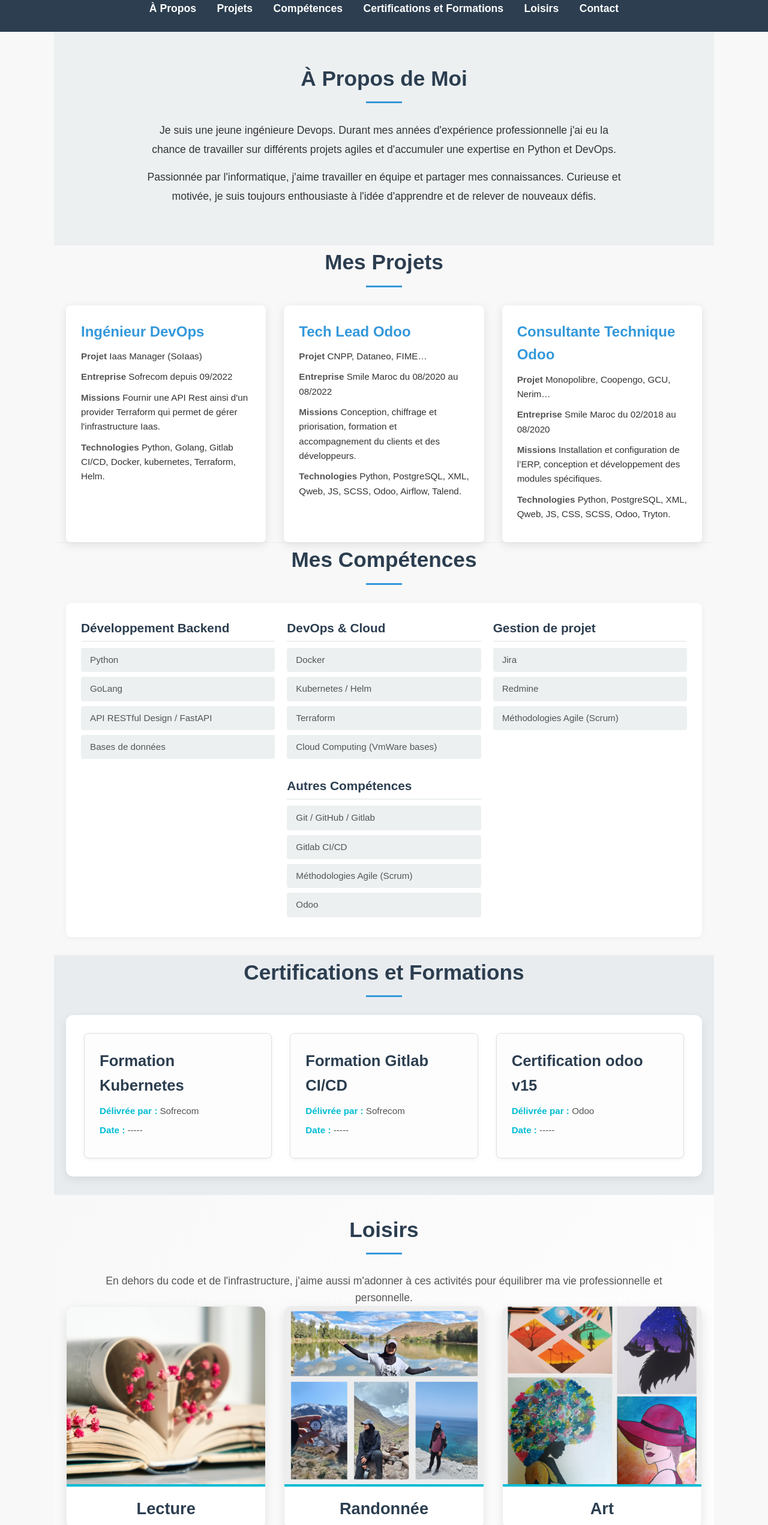
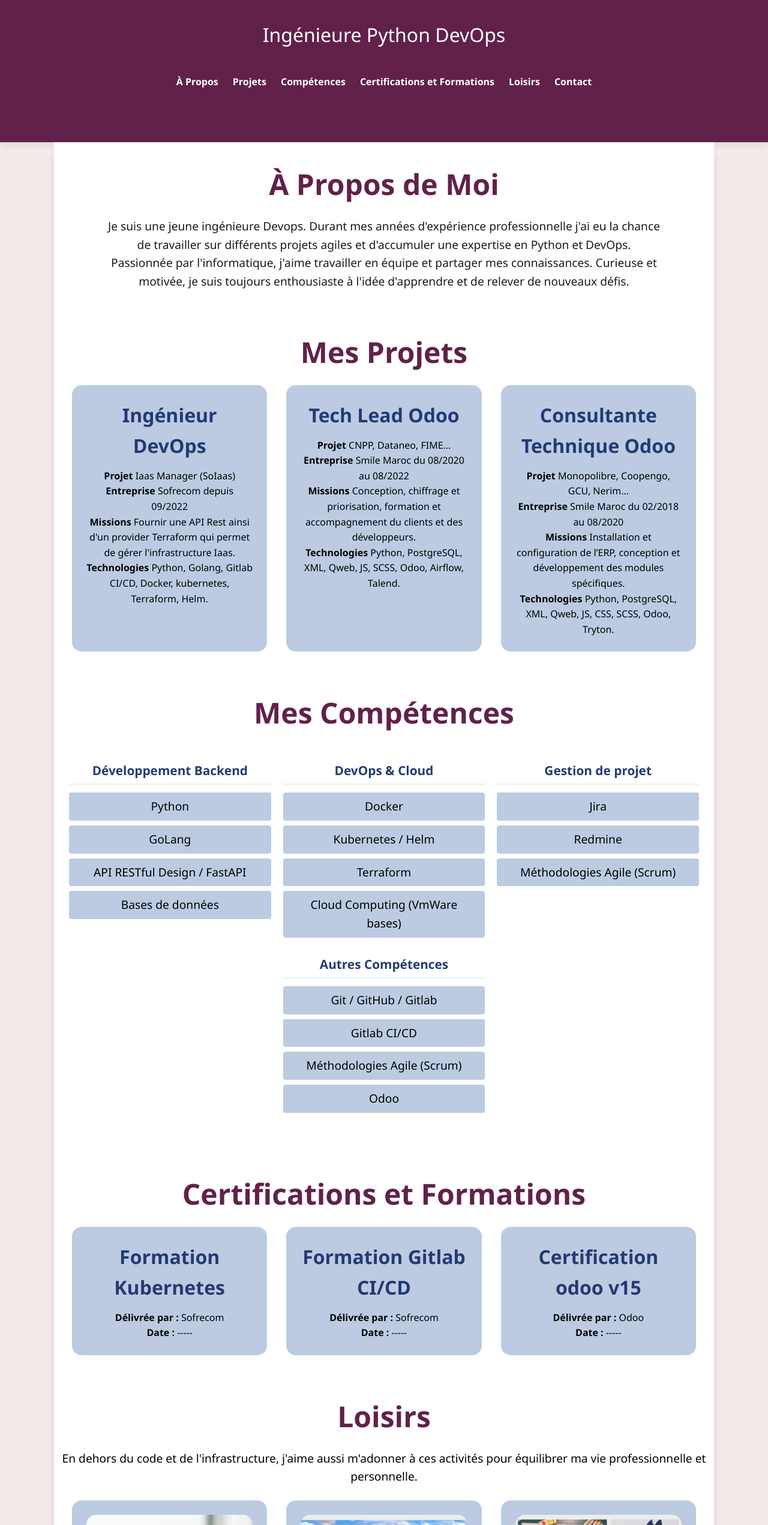
Before and after one commit to laiera/laila-erami.github.io, a plain HTML site: page index.html in a window 1280 px wide. Shown: the part 158-2700 px from the top of the page at 60% size. Drawn offline with Linux system fonts and the light colour scheme.

Commit message:
add colors to live

```diff
--- a/index.html
+++ b/index.html
@@ -27,8 +27,8 @@
     <main>
         <section id="apropos" class="container">
             <h2>À Propos de Moi</h2>
-            <p>Je suis une jeune ingénieure Devops. Durant mes années d'expérience professionnelle j'ai eu la chance de travailler sur différents projets agiles et d'accumuler une expertise en Python et DevOps.</p>
-            <p>Passionnée par l'informatique, j'aime travailler en équipe et partager mes connaissances. Curieuse et motivée, je suis toujours enthousiaste à l'idée d'apprendre et de relever de nouveaux défis.</p>
+            <p>Je suis une jeune ingénieure Devops. Durant mes années d'expérience professionnelle j'ai eu la chance de travailler sur différents projets agiles et d'accumuler une expertise en Python et DevOps.<br/>
+            Passionnée par l'informatique, j'aime travailler en équipe et partager mes connaissances. Curieuse et motivée, je suis toujours enthousiaste à l'idée d'apprendre et de relever de nouveaux défis.</p>
         </section>
         <section id="projets" class="container">
             <h2>Mes Projets</h2>
--- a/style.css
+++ b/style.css
@@ -1,4 +1,21 @@
-/* Réinitialisation de base */
+/* style.css */
+
+:root {
+    --color1: #61214a;
+    --color2: #F2EBE9;
+    --color3: #BCCBE2;
+    --color4: #243A73;
+    --default-font: 1.2rem;
+
+    --bg-color: var(--color2);
+    --primary: var(--color1);
+    --secondary: var(--color3);
+    --accent: var(--color4);
+    --text-dark: #1a1a1a;
+    --card-radius: 16px;
+    --shadow: 0 4px 12px rgba(0, 0, 0, 0.1);
+  }
+
   * {
     margin: 0;
     padding: 0;
@@ -6,133 +23,90 @@
   }
 
   body {
-    font-family: 'Arial', sans-serif;
+    font-family: 'Segoe UI', sans-serif;
+    background-color: var(--bg-color);
+    color: var(--text-dark);
+    text-align: center;
     line-height: 1.6;
-    color: #333;
-    background: #f8f8f8;
   }
 
   .container {
+    width: 90%;
     max-width: 1100px;
-    margin: 0 auto;
-    padding: 0 20px;
+    margin: auto;
+    padding: 2rem 0;
   }
 
-/* En-tête */
   header {
-    background: #2c3e50; /* Bleu foncé */
-    color: #fff;
-    padding: 1.5rem 0;
-    text-align: center;
+    background-color: var(--color1);
+    color: white;
+    padding: 3rem 0;
+    box-shadow: var(--shadow);
   }
 
   header h1 {
-    margin-bottom: 0.5rem;
-    font-size: 2.8rem;
+    font-size: 4rem;
+    color: var(--color2);
   }
 
   header p {
-    font-size: 1.2rem;
-    margin-bottom: 1.5rem;
-    color: #bdc3c7; /* Gris clair */
+    font-size: 2rem;
+    margin-top: 0.5rem;
   }
 
   nav ul {
+    margin-top: 2rem;
+    display: flex;
+    justify-content: center;
+    flex-wrap: wrap;
+    gap: 1.5rem;
     list-style: none;
-    padding: 0;
   }
 
-nav ul li {
-    display: inline-block;
-    margin: 0 15px;
+  nav a {
+    text-decoration: none;
+    color: white;
+    font-weight: bold;
+    padding-bottom: 4px;
+    border-bottom: 2px solid transparent;
+    transition: all 0.3s ease;
   }
 
-nav ul li a {
-    color: #fff;
-    text-decoration: none;
-    font-weight: bold;
-    font-size: 1.1rem;
-    transition: color 0.3s ease;
+  nav a:hover {
+    color: var(--color4);
+    border-color: var(--color4);
   }
 
-nav ul li a:hover {
-    color: #3498db; /* Bleu plus clair */
+  section {
+    background-color: white;
+    margin: 2rem 0;
+    padding: 2rem;
+    box-shadow: 0 20px 12px rgba(0, 0, 0, 0.1);
   }
 
-/* Sections principales */
-main section {
-    padding: 40px 0;
-    border-bottom: 1px solid #eee;
+  h2 {
+    font-size: 3rem;
+    color: var(--primary);
+    margin-bottom: 1rem;
   }
 
-/* main section:last-of-type {
-    border-bottom: none;
-} */
-
-h2 {
-    text-align: center;
-    font-size: 2.2rem;
-    margin-bottom: 30px;
-    color: #2c3e50;
-    position: relative;
+  h3 {
+    color: var(--accent);
+    font-size: 2rem;
+    margin-bottom: 0.8rem;
   }
 
-h2::after {
-    content: '';
-    display: block;
-    width: 60px;
-    height: 3px;
-    background: #3498db;
-    margin: 10px auto 0;
+  #apropos p {
+    font-size: var(--default-font);
+    margin: 0rem 5rem;
   }
 
-/* Section Projets */
-.projet-grid {
+  .projet-grid, .loisirs-grid, .certif-grid {
     display: grid;
-    grid-template-columns: repeat(auto-fit, minmax(300px, 1fr));
-    gap: 30px;
-}
-
-.projet-item {
-    background: #fff;
-    padding: 25px;
-    border-radius: 8px;
-    box-shadow: 0 4px 15px rgba(0, 0, 0, 0.1);
-    transition: transform 0.3s ease;
-}
-
-.projet-item:hover {
-    transform: translateY(-5px);
-}
-
-.projet-item h3 {
-    color: #3498db;
-    margin-bottom: 10px;
-    font-size: 1.5rem;
-}
-
-.projet-item p {
-    margin-bottom: 10px;
-    font-size: 0.95rem;
-}
-
-.projet-item strong {
-    color: #555;
-}
-
-.projet-item .btn {
-    display: inline-block;
-    background: #3498db;
-    color: #fff;
-    padding: 8px 15px;
-    border-radius: 5px;
-    text-decoration: none;
-    margin-top: 10px;
-    transition: background 0.3s ease;
-}
-
-.projet-item .btn:hover {
-    background: #2980b9;
+    gap: 2rem;
+    grid-template-columns: repeat(auto-fit, minmax(280px, 1fr));
+    justify-items: center;
+    padding: 0px 30px;
   }
 
   /* Section Compétences */
@@ -142,14 +116,9 @@ h2::after {
     gap: 20px;
     background: #fff;
     padding: 25px;
-    border-radius: 8px;
-    box-shadow: 0 2px 10px rgba(0, 0, 0, 0.05);
-    margin-bottom: 30px;
 }
 
 .competences-list div h3 {
-    color: #2c3e50;
-    margin-bottom: 10px;
     font-size: 1.3rem;
     border-bottom: 2px solid #ecf0f1;
     padding-bottom: 5px;
@@ -160,251 +129,81 @@ h2::after {
 }
 
 .competences-list ul li {
-    background: #ecf0f1;
+    background: var(--color3);
     padding: 8px 15px;
     margin-bottom: 8px;
     border-radius: 4px;
-    font-size: 0.95rem;
-    color: #555;
+    font-size: var(--default-font);
+    color: #000;
 }
 
-/* --- Styles pour la section Certifications et Formations --- */
-#certifications {
-    background: #e9ecef; /* Fond légèrement contrastant */
-    padding-bottom: 30px; /* Moins de padding en bas pour la bordure */
+  .projet-item, .certif-item, .loisir-item {
+    background-color: var(--color3);
+    padding: 1.5rem;
+    border-radius: var(--card-radius);
+    color: #000;
+    transition: transform 0.3s ease;
   }
 
-.certif-grid {
-    display: grid;
-    grid-template-columns: repeat(auto-fit, minmax(300px, 1fr));
-    gap: 30px;
-    background: #fff;
-    padding: 30px;
-    border-radius: 12px;
-    box-shadow: 0 5px 15px rgba(0, 0, 0, 0.08);
+  .projet-item:hover,
+  .certif-item:hover,
+  .loisir-item:hover {
+    transform: translateY(-5px);
+    box-shadow: 0 8px 20px rgba(124, 62, 102, 0.2);
   }
 
-.certif-item {
-    background: #fdfdfd;
-    padding: 25px;
-    border-radius: 8px;
-    border: 1px solid #e0e0e0;
-    box-shadow: 0 2px 8px rgba(0, 0, 0, 0.05);
-    transition: transform 0.3s ease, box-shadow 0.3s ease;
-    display: flex;
-    flex-direction: column;
-    justify-content: space-between;
+  img {
+    max-width: 100%;
+    object-fit: cover;
+    border-radius: var(--card-radius);
   }
 
-.certif-item:hover {
-    transform: translateY(-5px);
-    box-shadow: 0 5px 15px rgba(0, 0, 0, 0.1);
-}
-
-.certif-item h3 {
-    font-family: 'Montserrat', sans-serif;
-    color: #2c3e50;
-    font-size: 1.6rem;
-    margin-bottom: 10px;
-    font-weight: 600;
-}
-
-.certif-item p {
-    font-size: 0.95rem;
-    color: #555;
-    margin-bottom: 8px;
-}
-
-.certif-item p strong {
-    color: #00bcd4; /* Mêmes accents de couleur que les projets */
-}
-
-/* --- Styles pour la section Loisirs --- */
-#loisirs {
-    background: linear-gradient(135deg, #f8f8f8 0%, #ffffff 100%); /* Fond très léger */
-    padding-top: 30px;
-}
-
-.loisirs-grid {
-    display: grid;
-    grid-template-columns: repeat(auto-fit, minmax(280px, 1fr));
-    gap: 30px;
-    margin-bottom: 30px;
-}
-
-.loisir-item {
-    background: #fff;
-    border-radius: 12px;
-    box-shadow: 0 8px 20px rgba(0, 0, 0, 0.1);
-    overflow: hidden; /* Important pour que l'image ne dépasse pas les bords arrondis */
-    transition: transform 0.3s ease, box-shadow 0.3s ease;
-    text-align: center;
-    border: 1px solid #eee;
-}
-
-.loisir-item:hover {
-    transform: translateY(-5px);
-    box-shadow: 0 12px 30px rgba(0, 0, 0, 0.15);
-}
-
-.loisir-item img {
-    width: 100%;
-    height: 300px; /* Hauteur fixe pour les images */
-    object-fit: cover; /* Recadre les images pour qu'elles remplissent l'espace */
-    display: block; /* Supprime l'espace sous l'image */
-    border-bottom: 4px solid #00bcd4; /* Ligne de couleur sous l'image */
-}
-
-.loisir-item h3 {
-    font-family: 'Montserrat', sans-serif;
-    color: #2c3e50;
-    font-size: 1.7rem;
-    margin: 15px 0 10px;
-    font-weight: 600;
-}
-
-.loisir-item p {
-    font-size: 0.95rem;
-    color: #666;
-    padding: 0 20px 20px;
+  .loisirs-grid img {
+    height: 300px;
   }
 
   .loisirs-intro {
-    text-align: center;
-    font-size: 1.1rem;
-    color: #555;
-    margin-top: 20px;
-    padding: 0 20px;
+    margin-bottom: 1.5rem;
+    color: #000;
+    font-size: var(--default-font);
   }
 
-
-/* Section À Propos */
-#apropos {
-    background: #ecf0f1; /* Gris clair */
-    padding: 50px 0;
-    text-align: center;
+  ul {
+    list-style-type: none;
+    padding: 0;
   }
 
-#apropos p {
-    max-width: 800px;
-    margin: 0 auto 15px;
-    font-size: 1.1rem;
-    line-height: 1.8;
+  ul li {
+    margin: 0.5rem 0;
   }
 
-#apropos p strong {
-    color: #2c3e50;
+  footer h2{
+    color: #fff;
   }
 
-/* Pied de page */
   footer {
-    background: #34495e; /* Bleu foncé */
-    color: #fff;
-    padding: 40px 0;
-    text-align: center;
+    background-color: var(--color1);
+    color: white;
+    padding: 3rem 1rem;
   }
 
-footer h2 {
-    color: #fff;
-    margin-bottom: 20px;
+  footer a {
+    color: var(--color2);
+    text-decoration: none;
+    font-weight: bold;
   }
 
-footer h2::after {
-    background: #2ecc71; /* Vert */
+  footer a:hover {
+    color: var(--color4);
   }
 
-.contact-info p {
-    margin-bottom: 10px;
-    font-size: 1.1rem;
+  @media (max-width: 768px) {
+    nav ul {
+      flex-direction: column;
+      gap: 1rem;
     }
 
-.contact-info a {
-    color: #2ecc71; /* Vert */
-    text-decoration: none;
-    transition: color 0.3s ease;
-}
-
-.contact-info a:hover {
-    color: #27ae60;
-}
-
-.copyright {
-    margin-top: 30px;
-    font-size: 0.9rem;
-    color: #bdc3c7;
-}
-
-/* Responsive Design */
-@media (max-width: 768px) {
     header h1 {
-        font-size: 2.2rem;
-    }
-
-    header p {
-        font-size: 1rem;
-    }
-
-    nav ul li {
-        margin: 0 8px;
-    }
-
-    nav ul li a {
-        font-size: 1rem;
-    }
-
-    h2 {
-        font-size: 1.8rem;
-    }
-
-    .projet-grid, .competences-list {
-        grid-template-columns: 1fr;
-    }
-
-    main section {
-        padding: 30px 0;
-    }
-
-    #apropos p {
-        font-size: 1rem;
-    }
-
-    .certif-grid, .loisirs-grid {
-        grid-template-columns: 1fr; /* Une seule colonne sur petits écrans */
-        gap: 20px;
-    }
-    .certif-item, .loisir-item {
-        padding: 20px;
-    }
-    .certif-item h3, .loisir-item h3 {
-        font-size: 1.4rem;
-    }
-    .loisir-item img {
-        height: 180px;
+      font-size: 2rem;
     }
   }
-
-@media (max-width: 480px) {
-    header h1 {
-        font-size: 1.8rem;
-    }
-
-    header p {
-        font-size: 0.9rem;
-    }
-
-    nav ul li {
-        display: block;
-        margin: 10px 0;
-    }
-
-    nav ul li a {
-        font-size: 0.95rem;
-    }
-
-    .certif-item h3, .loisir-item h3 {
-        font-size: 1.3rem;
-    }
-    .loisir-item img {
-        height: 150px;
-    }
-}
```
Lines whose indentation alone changed are shown as unchanged.
